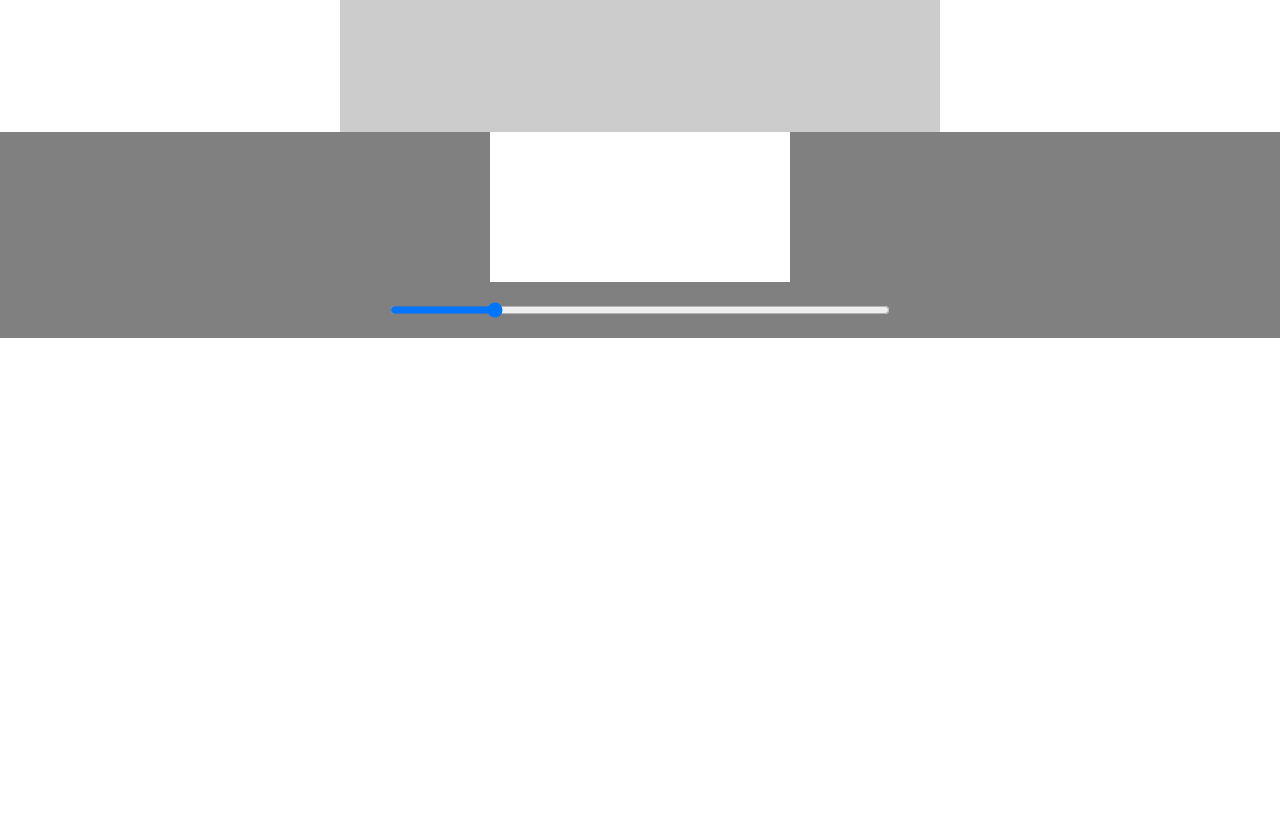
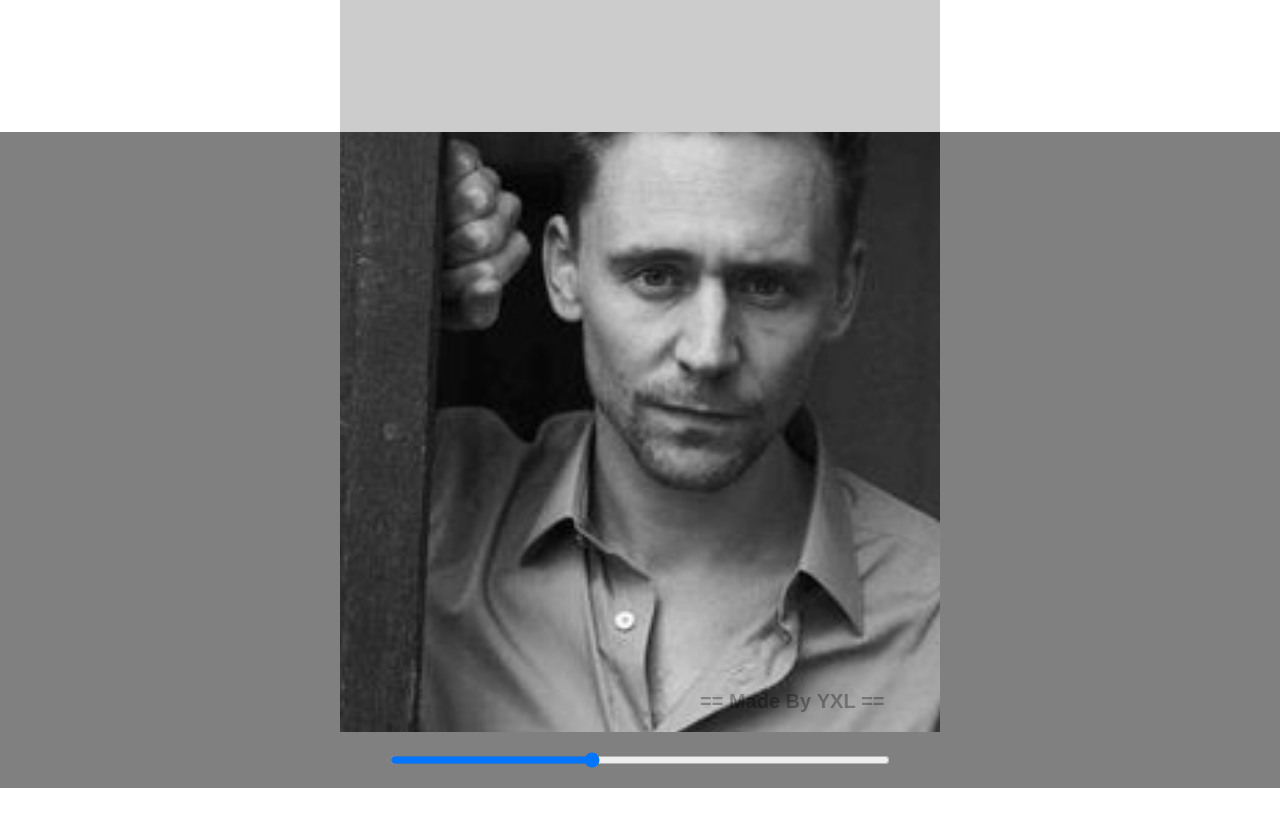
Before and after one commit to fungezi/javascript-, a plain HTML site: page canvas/canvas.html in a window 1280 px wide. Shown: the part 1580-2406 px from the top of the page. Before the commit the page ends 2018 px from the top, so only its background shows below. Drawn offline with Linux system fonts and the light colour scheme.

Commit message:
水印完成

```diff
--- a/canvas/canvas.html
+++ b/canvas/canvas.html
@@ -73,6 +73,9 @@
 			display: block;
 			margin: 0px auto;
 			padding: 20px 0px;
+		}
+		#watermark{
+			display: none;
 		}
 	</style>
 	<script type="text/javascript">
@@ -209,7 +212,8 @@
 	</div>
 	<div class="drawImage">
 		<canvas id="drawImage">您的当前浏览器不支持，请更换浏览器试试。</canvas>
-		<input id="scaleControll" type="range" name="" value=1 step="0.1" min=0.5 max="3">
+		<canvas id="watermark">您的当前浏览器不支持，请更换浏览器试试。</canvas>
+		<input id="scaleControll" type="range" name="" value=1 step="0.05" min=0.5 max="3">
 	</div>
 	<script type="text/javascript">
 		(function(){
@@ -476,13 +480,26 @@
 			var width = 600;
 			var scale = 1.5;
 
-			--------------------使用离屏之作水印 以及 放大镜效果-----------------
+			// --------------------使用离屏之作水印 以及 放大镜效果-----------------
 
 			drawImage.width = width;
 			drawImage.height = height;
 			sldier.value = scale;
 			var scaleImage = new Image();
 			scaleImage.src = "shuai.jpg";
+			scaleImage.width = width/2;
+			scaleImage.height = height/2;
+
+			var watermark = document.getElementById("watermark");
+			var wCtx = watermark.getContext("2d");
+			watermark.width = 200;
+			watermark.height = 40;
+			wCtx.font = "bold 20px arial";
+			wCtx.lineWidth = 1;
+			wCtx.fillStyle = "rgba(0,0,0,0.3)";
+			wCtx.textBaseline = "middle";
+			wCtx.fillText("== Made By YXL ==",10,20);
+
 			scaleImage.onload = function(){
 				renderScaleImage(scale);
 			}
@@ -493,6 +510,7 @@
 				var dx = Math.round((ctx.canvas.width - imageWidth)/2);
 				var dy = Math.round((ctx.canvas.height - imageHeight)/2);
 				ctx.drawImage(scaleImage,dx,dy,imageWidth,imageHeight);
+				ctx.drawImage(watermark,ctx.canvas.width -  watermark.width -50,ctx.canvas.height - watermark.height -10);
 			}
 
 			sldier.onmousemove = function(){
```
